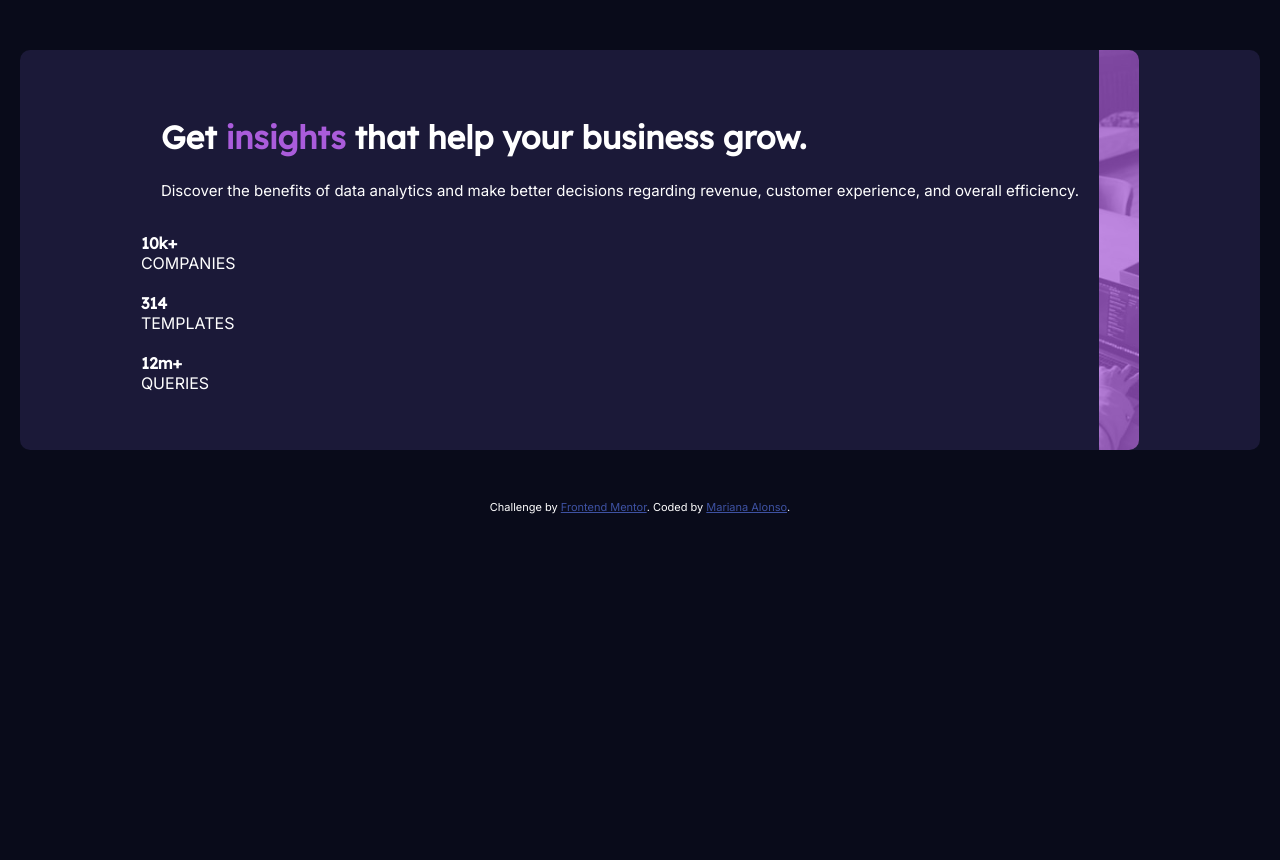
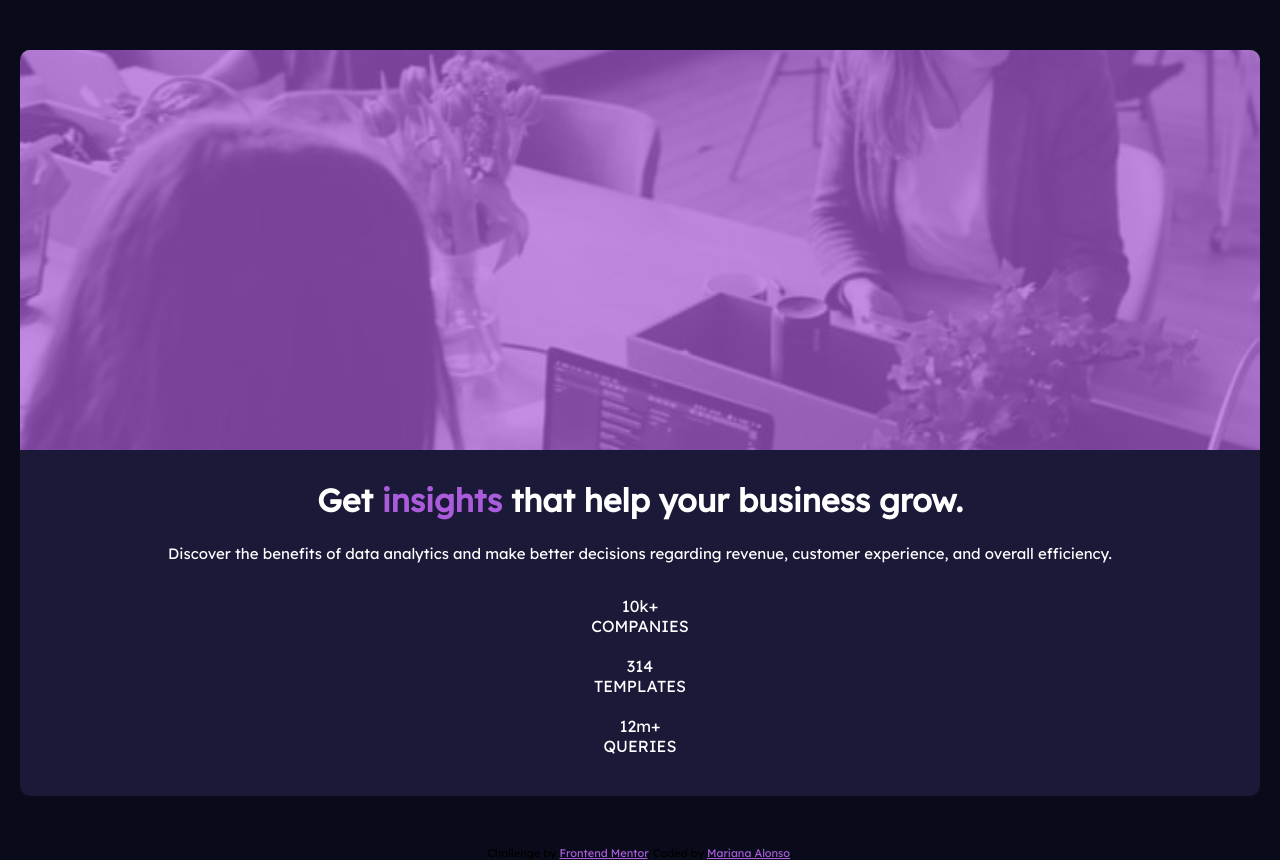
Before and after one commit to Marianaa1onso/stats-preview-card-component-main, a plain HTML site: page index.html in a window 1280 px wide. Before the commit the page ends 800 px from the top, so only its background shows below. Drawn offline with Linux system fonts and the light colour scheme.

Commit message:
2nd attempt

```diff
--- a/index.html
+++ b/index.html
@@ -2,40 +2,38 @@
 <html lang="en">
 <head>
   <meta charset="UTF-8">
-  <meta name="viewport" content="width=device-width, initial-scale=1.0"> <!-- displays site properly based on user's device -->
+  <meta name="viewport" content="width=device-width, initial-scale=1.0">
 
   <link rel="icon" type="image/png" sizes="32x32" href="./images/favicon-32x32.png">
-  <link href="<link rel="preconnect" href="https://fonts.googleapis.com">
   <link rel="preconnect" href="https://fonts.gstatic.com" crossorigin>
   <link href="https://fonts.googleapis.com/css2?family=Inter:wght@400;700&family=Lexend+Deca&display=swap"
   rel="stylesheet">
   <link rel="stylesheet" href="style.css">
 
   <title>Frontend Mentor | Stats preview card component</title>
-
-
 </head>
 <body>
 <div class="container">
   <div class="card picture">
     <div class="overlay"></div>
-  </div>
-  <div class="card">
+</div>
+    <div class="card">
   <h1>Get <span>insights</span> that help your business grow.</h1>
-
-  <p>Discover the benefits of data analytics and make better decisions regarding revenue, customer
-    experience, and overall efficiency.</p>
+  <p>
+  Discover the benefits of data analytics and make better
+  decisions regarding revenue, customer
+  experience, and overall efficiency.
+  </p>
 <ul>
-  <li><span>10k+</span> companies</li>
+  <li><span>10k+</span>companies</li>
   <li><span>314</span> templates</li>
   <li><span>12m+</span> queries</li>
 </ul>
 </div>
-
+</div>
 </div>
 
-
-  <div class="attribution">
+<div class="attribution">
     Challenge by <a href="https://www.frontendmentor.io?ref=challenge" target="_blank">Frontend Mentor</a>.
     Coded by <a href="#">Mariana Alonso</a>.
   </div>
--- a/style.css
+++ b/style.css
@@ -22,7 +22,7 @@ ul {
 }
 
 body {
-    font-family: "inter"; sans-serif;
+    font-family: "lexend deca", sans-serif;
     background-color: var(--very-dark-blue);
 }
 
@@ -38,33 +38,35 @@ p {
     padding: 0 0 20px;
     border-radius: 10px;
     text-align: center;
-
 }
 
 .container .picture {
-background: url("./images/image-header-mobile.jpg");
+    background: url("./images/image-header-mobile.jpg")
     no-repeat center/cover;
     height: 400px;
-border-radius: 10px 10px 0 0;
 }
 
 .container .picture .overlay {
     background-color: hsl(277, 64%, 61%, 0.7);
     height: 400px;
     border-radius: 10px 10px 0 0;
+}
 
+.container .picture {
+    border-radius: 10px 10px 0 0;
 }
+
 
 .container .card h1 {
     margin-top: 30px;
     margin-bottom: 20px;
     padding: 0 20px;
     line-height: 1.3;
-    font-family: "lexend deca", sans-serif;
+
 }
 
 .container .card h1 span {
-    color:hsl(277, 64%, 61%)
+    color: hsl(277, 64%, 61%)
 }
 
 .container .card p {
@@ -80,63 +82,14 @@ border-radius: 10px 10px 0 0;
 .container .card ul li span {
 display: block;
 text-transform: lowercase;
-font-weight: 700;
-font-family: "lexend deca", sans-serif;
-
 }
 
 .attribution {
     font-size: 11px;
     text-align: center;
-    color: var(--white);
-    padding-bottom: 20px;
-}
-.attribution a {
-    color: hsl(228, 45%, 44%);
 }
 
-@media (min-width: 768px) {
-    .container {
-        display: flex;
-        flex-direction: row-reverse;
-        align-items: center;
-        justify-content: center;
-        padding: 0;
-        text-align: left;
-    }
-    .container .picture {
-        background: url("./images/image-header-desktop.jpg")
-        no-repeat center/cover;
-        min-width: 40px;
-        border-radius: 0 10px 10px 0;
-    }
-
-    .container .picture .overlay {
-        background-color: hsl(277, 64%, 61%, 0.7);
-        height: 400px;
-        border-radius: 0 10px 10px 0;
-
-
-        .container .card ul {
-            padding-left: 20px;
-            display: flex;
-        }
-        container .card ul li {
-            margin-right: 30px;
-            font-size: 13px;
+.attribution a {
+    color: hsl(277, 64%, 61%);
 
 }
-
-        .container .card ul li span {
-        display: block;
-        text-transform: lowercase;
-        font-weight: 700;
-        font-family: "lexend deca", sans-serif;
-        font-size: 18px;
-
-        }
-
-
-
-    .container .card:nth-child(2)
-    width: 50%;
```
Lines whose indentation alone changed are shown as unchanged.
